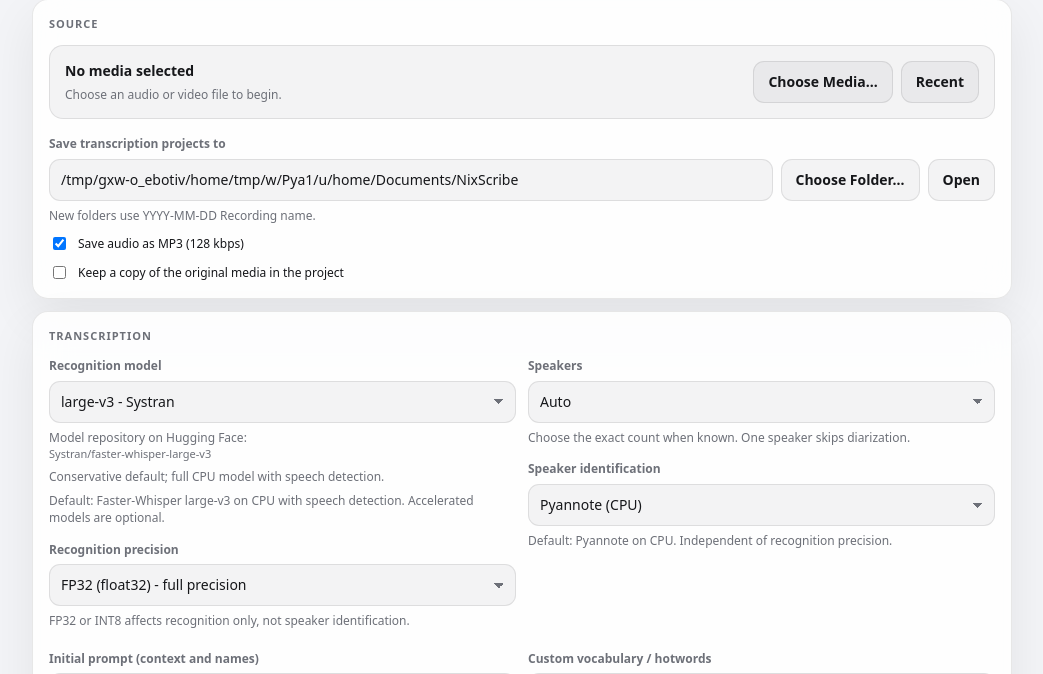
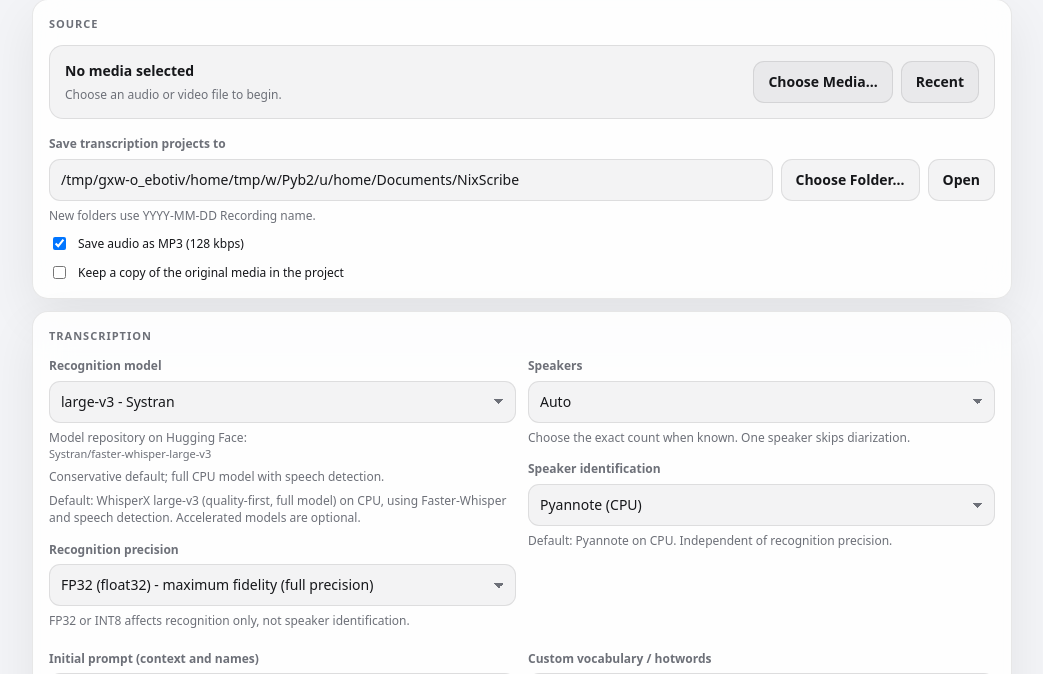
Before and after one commit to NixMcRetro/NixScribe, a Flask app: page / in a window 1280 px wide. Shown: the part 89-763 px from the top of the page, without its empty margins (118-1161 px from the left). Run offline with Flask 3, Linux system fonts and the light colour scheme; data that the repository does not hold is empty; some libraries are stand-ins or nearby versions.

Commit message:
Clarify WhisperX CPU recognition terminology without changing defaults

```diff
--- a/templates/index.html
+++ b/templates/index.html
@@ -312,7 +312,7 @@
           {% endfor %}
           </optgroup>
           {% endif %}
-          <optgroup label="Faster-Whisper – CPU">
+          <optgroup label="WhisperX (CPU)">
           {% for model_id, model_label in models %}
           <option value="{{ model_id }}" data-engine="cpu" data-repository="{{ model_repositories[model_id] }}" data-description="{{ model_descriptions[model_id] }}" {% if model_id == default_model %}selected{% endif %}>{{ model_label }}</option>
           {% endfor %}
@@ -321,12 +321,12 @@
         <div class="hint">Model repository on Hugging Face:</div>
         <div id="modelRepository" class="model-repository">{{ mlx_repositories.get(default_model) or model_repositories.get(default_model) }}</div>
         <div id="engineHint" class="hint"></div>
-        <div class="hint">Default: Faster-Whisper large-v3 on CPU with speech detection. Accelerated models are optional.</div>
+        <div class="hint">Default: WhisperX large-v3 (quality-first, full model) on CPU, using Faster-Whisper and speech detection. Accelerated models are optional.</div>
         </div>
         <div class="field-group">
           <label id="precisionLabel" for="computeType">Recognition precision</label>
           <select id="computeType">
-            <option value="float32" selected>FP32 (float32) - full precision</option>
+            <option value="float32" selected>FP32 (float32) - maximum fidelity (full precision)</option>
             <option value="int8">INT8 - reduced memory</option>
           </select>
           <input id="mlxPrecision" class="hidden" type="text" value="FP16 (float16)" readonly>
```
Also changed, not shown: .github/workflows/build-macos.yml.
